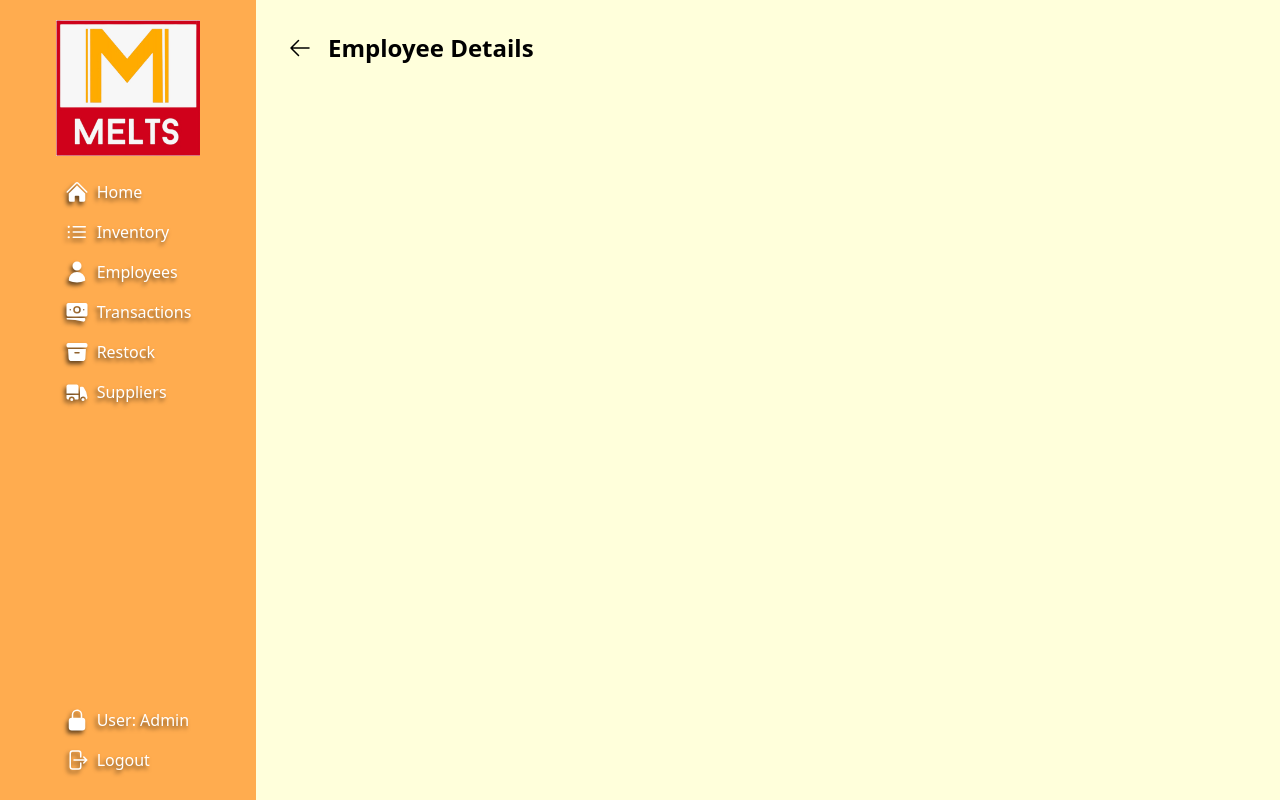
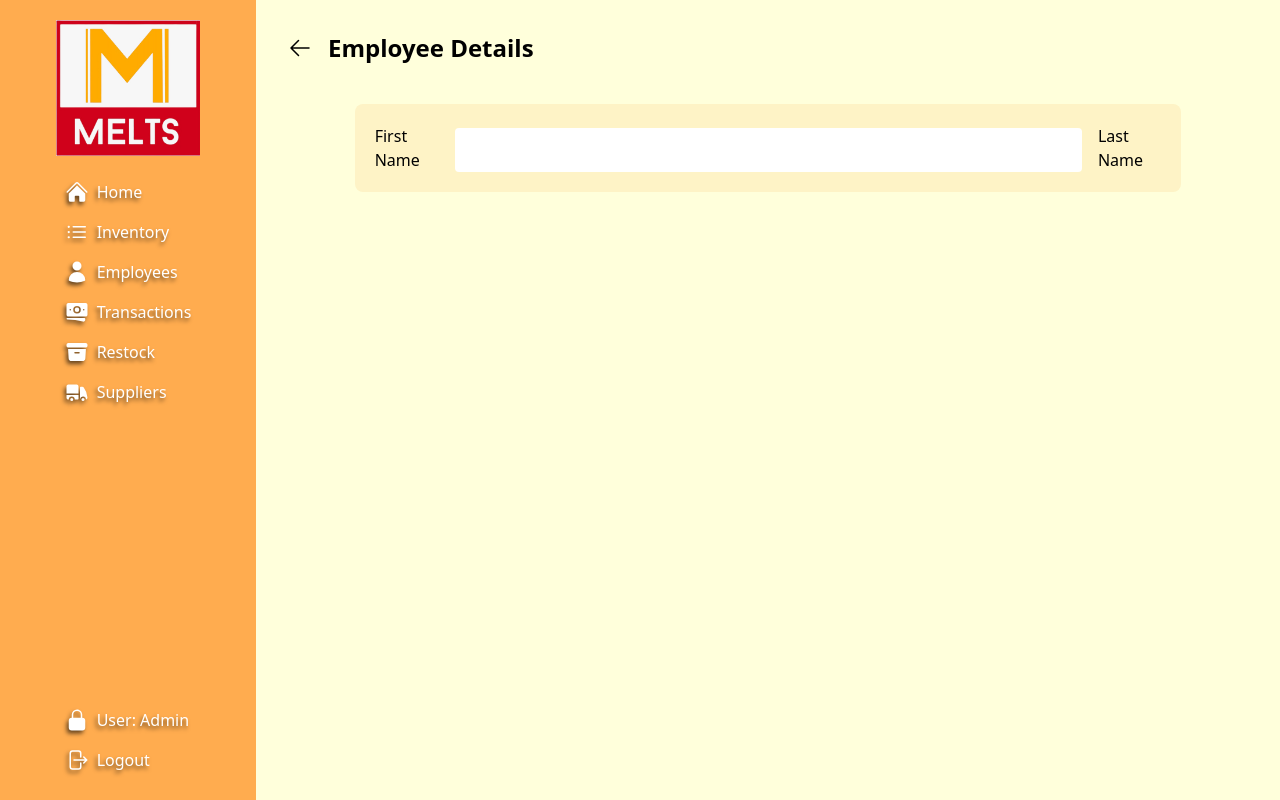
Before and after one commit to rcSabucido/melts-inventory, a React (Vite) app: page /add_employee in a window 1280 px wide. Built offline with nearby package versions, Linux system fonts and the light colour scheme.

Commit message:
#8 Add initial lines for form section in AddEmployee

```diff
--- a/src/pages/AddEmployee.jsx
+++ b/src/pages/AddEmployee.jsx
@@ -11,6 +11,20 @@ const AddEmployee = () => {
                         <ArrowLeftIcon className="h-6 w-6" />
                         <p className="text-2xl font-bold">Employee Details</p>
                     </div>
+                    <div className="flex justify-center items-center mt-6">
+                        <div className="bg-amber-100 flex flex-col p-5 rounded-lg w-5/6">
+                            <form>
+                                <div className="flex gap-4">
+                                    <label>First Name</label>
+                                    <input type="text" name="firstName" className="mt-1 block w-full p-2 border-gray-300 bg-white rounded"/>
+                                    <label>Last Name</label>
+
+                                </div>
+
+                            </form>
+                        </div>
+                    </div>
+
                 </main>
             </div>
         </>
```
